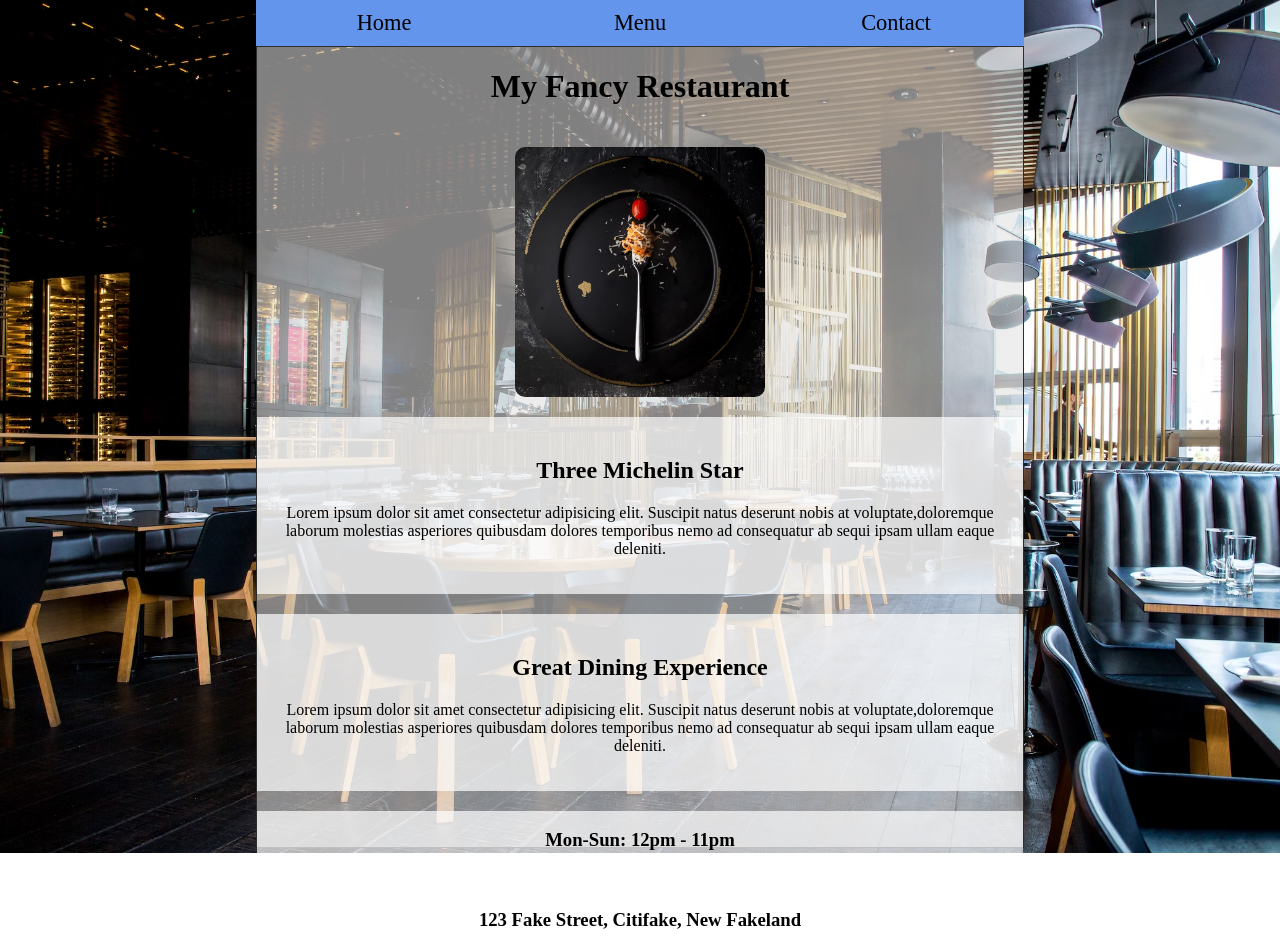
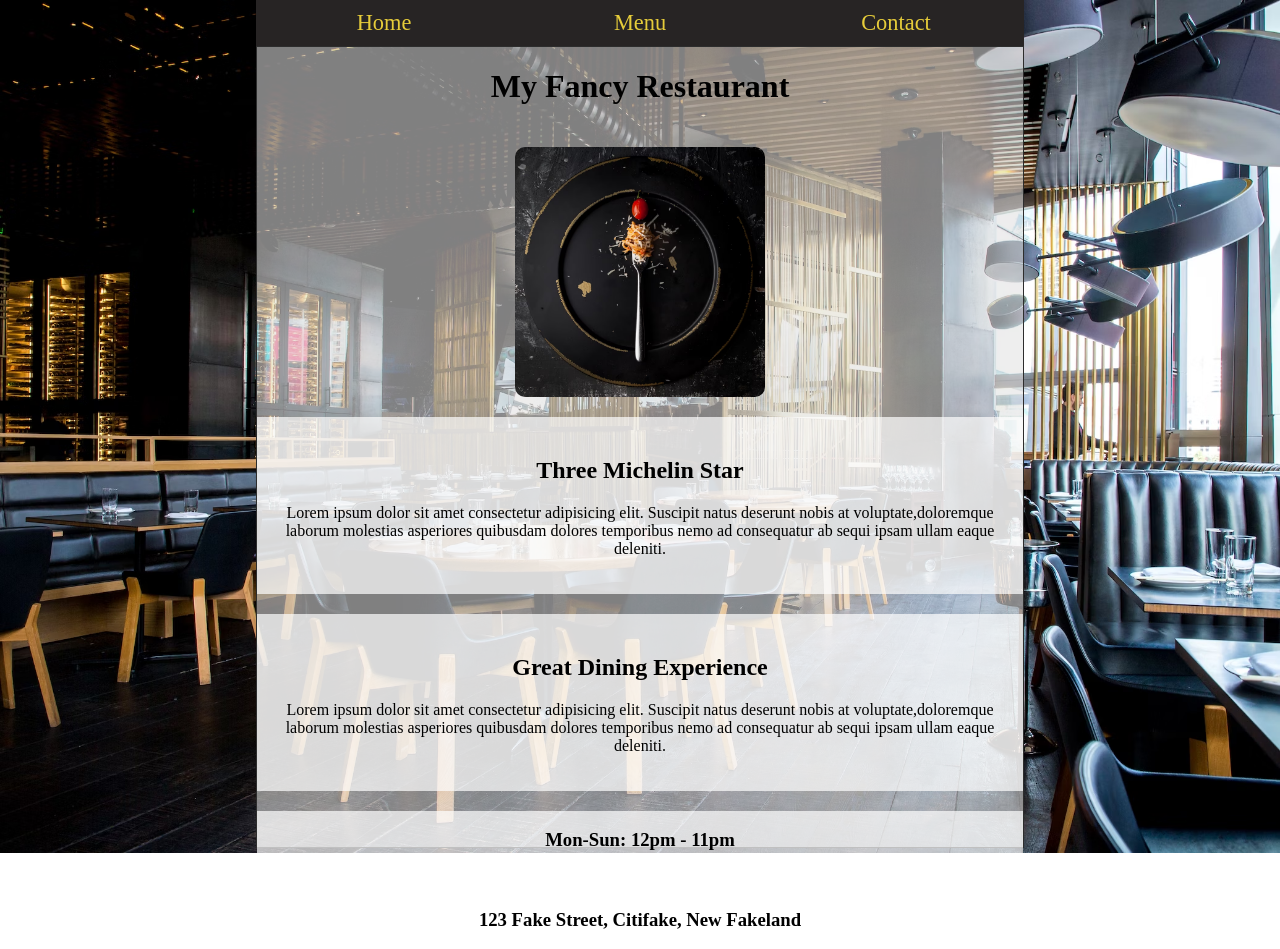
Before and after one commit to BrynyPatchett/restaurant-page-webpack, a website built with webpack: page dist/index.html in a window 1280 px wide. Built offline with nearby package versions, Linux system fonts and the light colour scheme.

Commit message:
removed static nav from index.html moved to own JS aswell as style sheet

```diff
--- a/package.json
+++ b/package.json
@@ -3,6 +3,7 @@
   "version": "1.0.0",
   "description": "",
   "main": "index.js",
+  "private":true,
   "scripts": {
     "test": "echo \"Error: no test specified\" && exit 1"
   },
--- a/src/index.js
+++ b/src/index.js
@@ -1,10 +1,13 @@
+import navbar from './navbar.js';
 import home from './landing.js';
 import './style.css';
 
+const body = document.querySelector("body");
 const contentDisplay = document.querySelector('#content');
 
-
+//initalize Page
 (function (){
+     body.insertBefore(navbar(),body.firstChild)
     contentDisplay.appendChild(home());
 })();
 
--- a/src/landing-style.css
+++ b/src/landing-style.css
@@ -31,21 +31,3 @@
     height: 250px;
     border-radius: 10px;
 }
-nav{
-    display: flex;
-    flex-direction: row;
-    background-color: cornflowerblue;
-    justify-content: space-evenly;
-}
-
-.navitem{
-    font-size: 1.4rem;
-    padding: 10px;
-    width: 33%;
-    text-align: center;
-    cursor:pointer;
-}
-
-.navitem:hover{
-   background-color: aqua;
-}
--- /dev/null
+++ b/src/navbar-style.css
@@ -0,0 +1,19 @@
+nav{
+    display: flex;
+    flex-direction: row;
+    background-color: rgb(39, 36, 36);
+    justify-content: space-evenly;
+}
+
+.navitem{
+    font-size: 1.4rem;
+    padding: 10px;
+    width: 33%;
+    text-align: center;
+    cursor:pointer;
+    color: rgb(230, 204, 58);
+}
+
+.navitem:hover{
+   background-color: rgb(0, 0, 0);
+}
--- /dev/null
+++ b/src/navbar.js
@@ -0,0 +1,24 @@
+ import './navbar-style.css';
+
+ export default function(){
+    let navbar = document.createElement('nav');
+    navbar.classList.add("navbar");
+
+    let navOne = document.createElement('div');
+    navOne.classList.add("navitem");
+    let navTwo = document.createElement('div');
+    navTwo.classList.add("navitem");
+    let navThree = document.createElement('div');
+    navThree.classList.add("navitem");
+
+    navOne.textContent = "Home";
+    navTwo.textContent = "Menu";
+    navThree.textContent = "Contact";
+
+    navbar.appendChild(navOne);
+    navbar.appendChild(navTwo);
+    navbar.appendChild(navThree);
+
+    return navbar;
+
+ }
```
Also changed, not shown: dist/index.html, dist/main.js.
